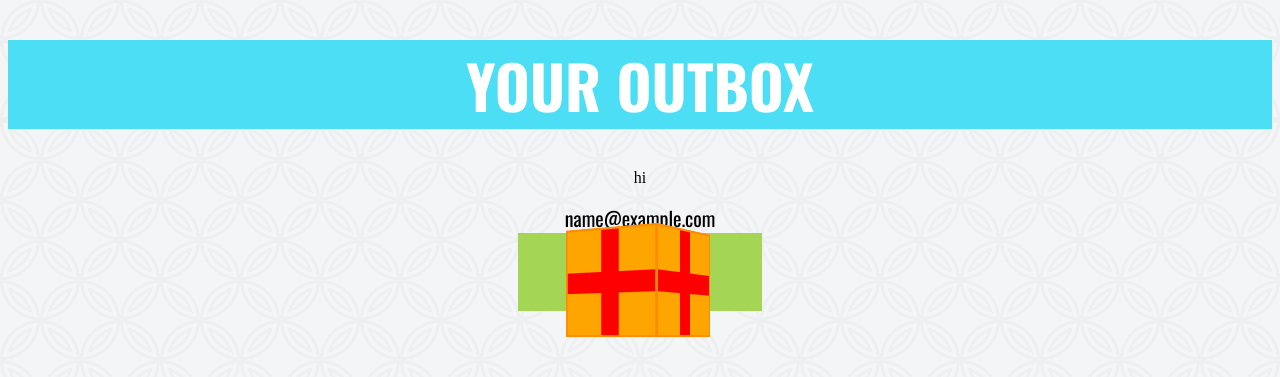
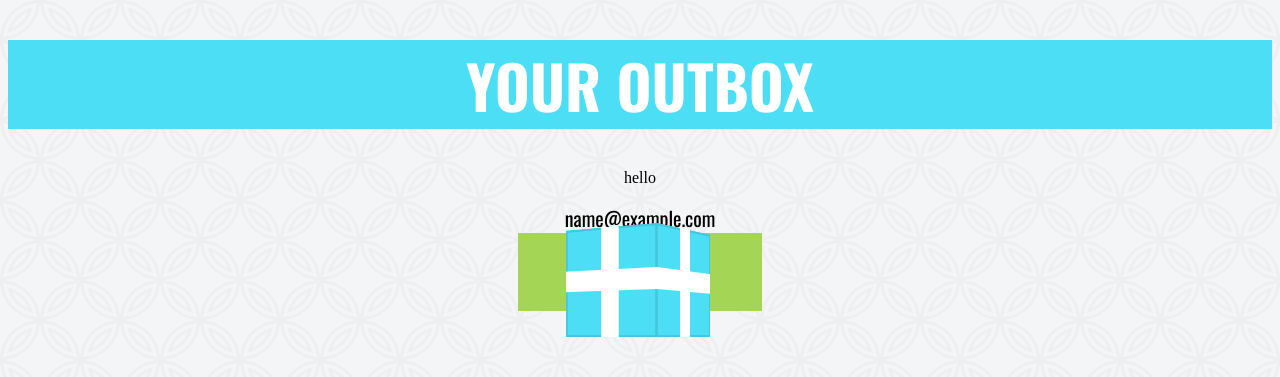
Before and after one commit to mgamino/care-package, a Django app: template templates/outbox.html in a window 1280 px wide. Shown: the top 377 px of the page. Run offline with Django 3.2, Linux system fonts and the light colour scheme; the template is opened without the code that fills it: most values are stand-ins (such as "Sample title", 1, 10 or a date in 2020); some libraries are stand-ins or nearby versions.

Commit message:
box design

```diff
--- a/stylesheets/outbox.css
+++ b/stylesheets/outbox.css
@@ -46,8 +46,8 @@ div.message{
 	position: absolute;
 	width: 100px;
 	height: 100px;
-  background-color:orange;
-  border: darkorange solid 2px ;
+  background-color:#4cdef5;
+  border: #44c7dc solid 2px ;
 }
 .back {
 	transform: translateZ(-52px) rotateY(180deg);
@@ -82,19 +82,19 @@ div.message{
 }
 
 #cross {
-  background: red;
-  height: 100px;
+  background: white;
+  height: 104px;
   position:relative;
   width: 20px;
-  margin:auto;
+  top:-1.9px;
   border: none;
 }
 #cross:after {
-  background:red;
+  background:white;
   content: "";
   height: 20px;
-  left: -40px;
+  left: -42px;
   position: absolute;
   top: 40px;
-  width: 100px;
+  width: 104px;
 }
--- a/templates/outbox.html
+++ b/templates/outbox.html
@@ -9,7 +9,7 @@
   </head>
   <body>
     <h1>YOUR OUTBOX</h1>
-    <p>hi</p>
+    <p>hello</p>
     <center><div class="delivered">
       {% for letter in deliveredletters %}
         <div class = "message">
@@ -28,8 +28,8 @@
           </div>
         </div>
       {% endfor %}
-    </div></ceneter>
-    <!-- <div class="sent">
+    </div></center>
+  <!-- <div class="sent">
       {% for letter in undeliveredletters %}
         <div class = "message">
           <center>Name</center>
```
